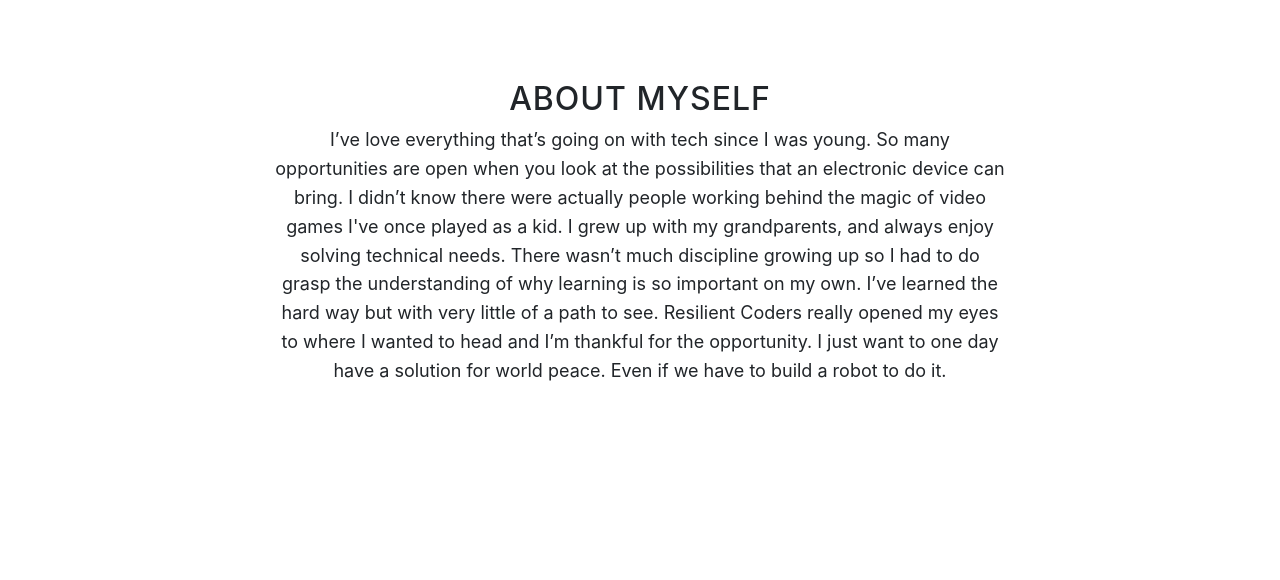
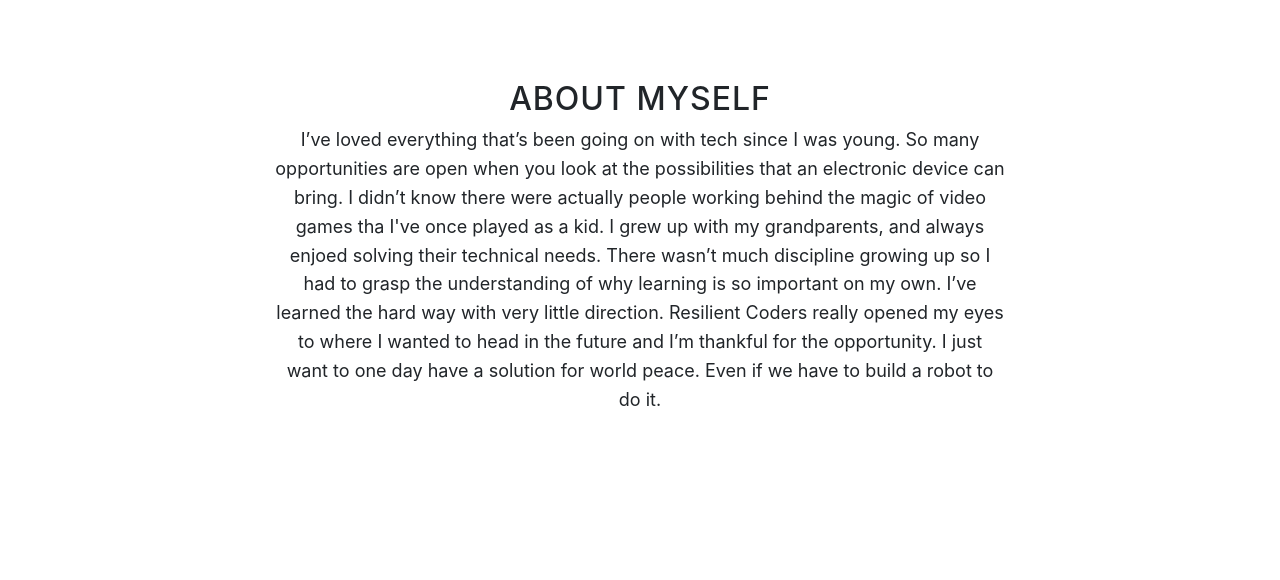
Before and after one commit to kgTheDev/KeithMGoodrich, a website with bundled scripts: page index.html in a window 1280 px wide. Shown: the part 920-1500 px from the top of the page. Built offline with nearby package versions, Linux system fonts and the light colour scheme.

Commit message:
fixed typos

```diff
--- a/index.html
+++ b/index.html
@@ -72,10 +72,10 @@
       <div class="row">
         <div class="col-lg-8 mx-auto">
           <h2>About Myself</h2>
-          <p> I’ve love everything that’s going on with tech since I was young. So many opportunities are open when you look at the possibilities that an electronic device can bring. I didn’t know there were actually people working behind the magic of video
-            games I've once played as a kid. I grew up with my grandparents, and always enjoy solving technical needs. There wasn’t much discipline growing up so I had to do grasp the understanding of why learning is so important on my own. I’ve learned
-            the hard way but with very little of a path to see. Resilient Coders really opened my eyes to where I wanted to head and I’m thankful for the opportunity. I just want to one day have a solution for world peace. Even if we have to build a robot
-            to do it.</p>
+          <p> I’ve loved everything that’s been going on with tech since I was young. So many opportunities are open when you look at the possibilities that an electronic device can bring. I didn’t know there were actually people working behind the magic
+            of video games tha I've once played as a kid. I grew up with my grandparents, and always enjoed solving their technical needs. There wasn’t much discipline growing up so I had to grasp the understanding of why learning is so important on my
+            own. I’ve learned the hard way with very little direction. Resilient Coders really opened my eyes to where I wanted to head in the future and I’m thankful for the opportunity. I just want to one day have a solution for world peace. Even if
+            we have to build a robot to do it.</p>
           <!-- <p>This theme features stock photos by
             <a href="http://gratisography.com/">Gratisography</a> along with a custom Google Maps skin courtesy of
             <a href="http://snazzymaps.com/">Snazzy Maps</a>.</p>
```
Also changed, not shown: 1 other file.
